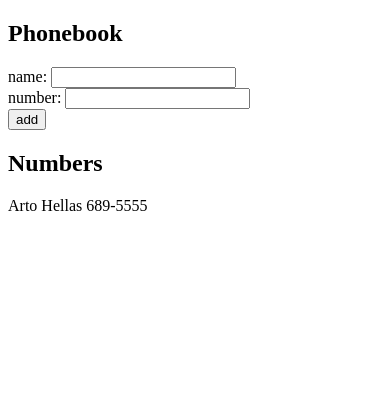
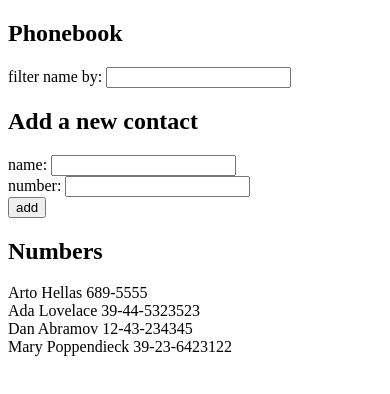
Before and after one commit to Starle21/FullStackOpen-exercises, a React (Create React App) app in the folder part2/phonebook/: page / in a window 390 px wide. Shown: the top 394 px of the page. Built offline with nearby package versions, Linux system fonts and the light colour scheme.

Commit message:
Part 2.9* phonebook step4

```diff
--- a/part2/phonebook/src/App.js
+++ b/part2/phonebook/src/App.js
@@ -8,15 +8,16 @@
   );
 };
 
-// if newName === persons.name alert
-// else add to persons
-
 const App = () => {
   const [persons, setPersons] = useState([
     { name: 'Arto Hellas', number: '689-5555' },
+    { name: 'Ada Lovelace', number: '39-44-5323523' },
+    { name: 'Dan Abramov', number: '12-43-234345' },
+    { name: 'Mary Poppendieck', number: '39-23-6423122' },
   ]);
   const [newName, setNewName] = useState('');
   const [newNumber, setNewNumber] = useState('');
+  const [filterValue, setFilterValue] = useState('');
 
   const addPerson = e => {
     e.preventDefault();
@@ -42,9 +43,22 @@
     setNewNumber(e.target.value);
   };
 
+  const handleFilterChange = e => {
+    setFilterValue(e.target.value);
+  };
+
+  const filteredPersons = persons.filter(person =>
+    person.name.toLowerCase().includes(filterValue)
+  );
+
   return (
     <div>
       <h2>Phonebook</h2>
+      <div>
+        filter name by:{' '}
+        <input value={filterValue} onChange={handleFilterChange} />
+      </div>
+      <h2>Add a new contact</h2>
       <form onSubmit={addPerson}>
         <div>
           <div>
@@ -59,7 +73,7 @@
         </div>
       </form>
       <h2>Numbers</h2>
-      {persons.map(person => (
+      {filteredPersons.map(person => (
         <Person key={person.name} person={person} />
       ))}
     </div>
```
